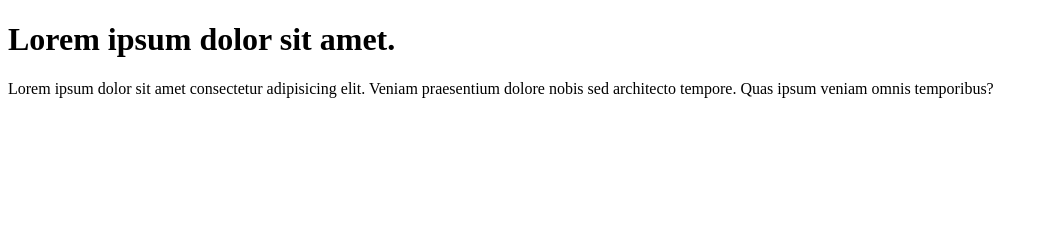
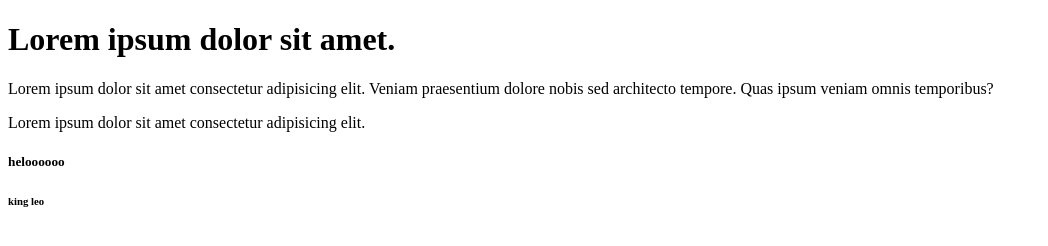
Before and after one commit to Stevenkwizera06/Git-exercise, a plain HTML site: page services.html in a window 1280 px wide. Shown: the whole page, without its empty margins (0-1048 px from the left). Drawn offline with Linux system fonts and the light colour scheme.

Commit message:
added some challenges in services.html

```diff
--- a/services.html
+++ b/services.html
@@ -9,5 +9,10 @@
 <body>
     <h1>Lorem ipsum dolor sit amet.</h1>
     <p>Lorem ipsum dolor sit amet consectetur adipisicing elit. Veniam praesentium dolore nobis sed architecto tempore. Quas ipsum veniam omnis temporibus?</p>
+    <div>
+        <p>Lorem ipsum dolor sit amet consectetur adipisicing elit.</p>
+        <h5>heloooooo</h5>
+        <h6>king leo</h6>
+    </div>
 </body>
 </html>
```
